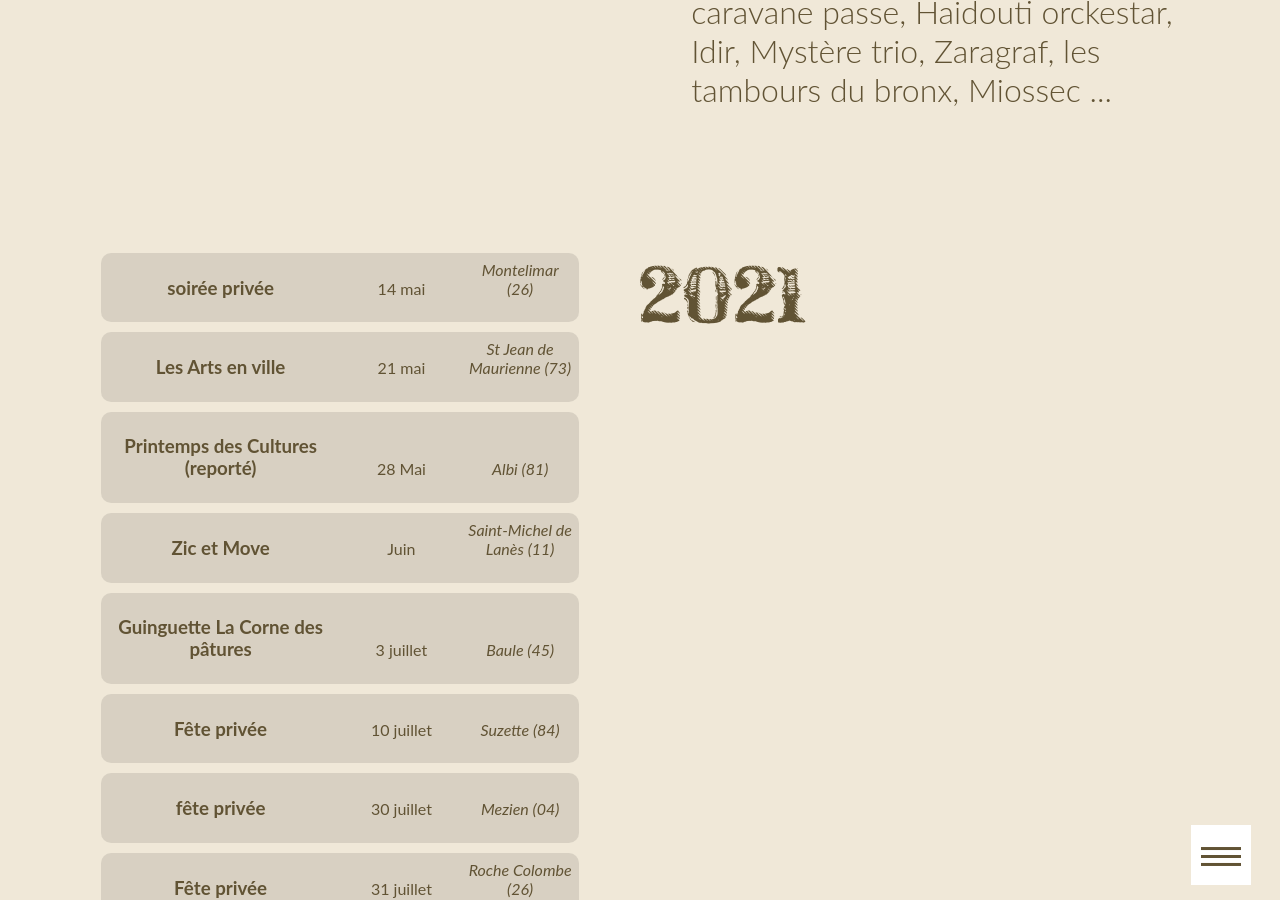
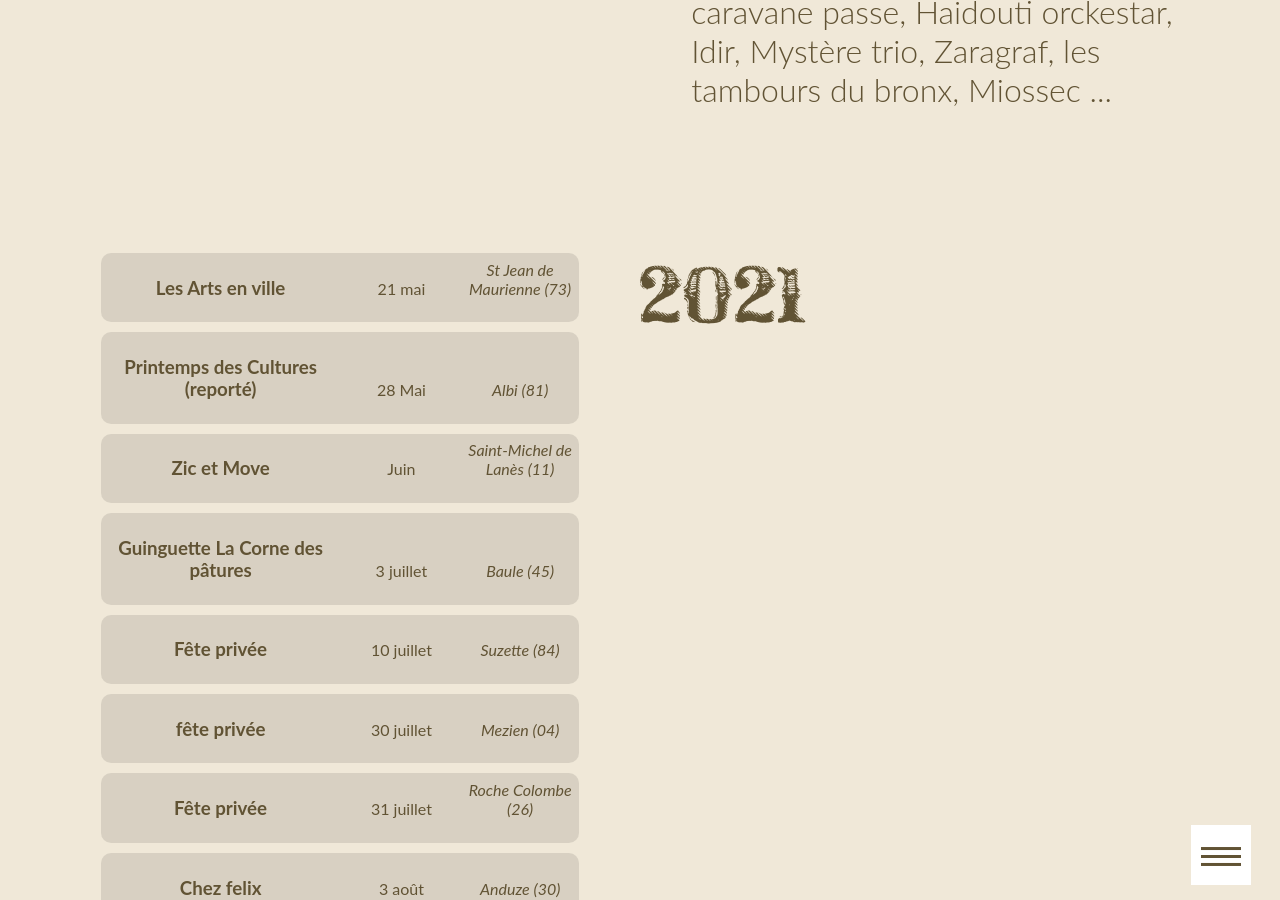
Before and after one commit to ftmftrs/ftmftrs.github.io, a Jekyll site: the page built from concert/index.html, in a window 1280 px wide and 900 px high, scrolled down 801 px. Built offline with Jekyll 4.4.1, drawn with Linux system fonts in a browser that asks for light colours; Markdown is read by kramdown in place of the engine named in the settings; comment, search, counter and statistics services are not loaded.

Commit message:
Update concerts.yml

```diff
--- a/_data/concerts.yml
+++ b/_data/concerts.yml
@@ -1,10 +1,6 @@
 ---
 - name: 2021
   dates:
-
-    - title: soirée privée
-      date: 14 mai
-      address: Montelimar (26)
 
     - title: Les Arts en ville
       date: 21 mai
```
